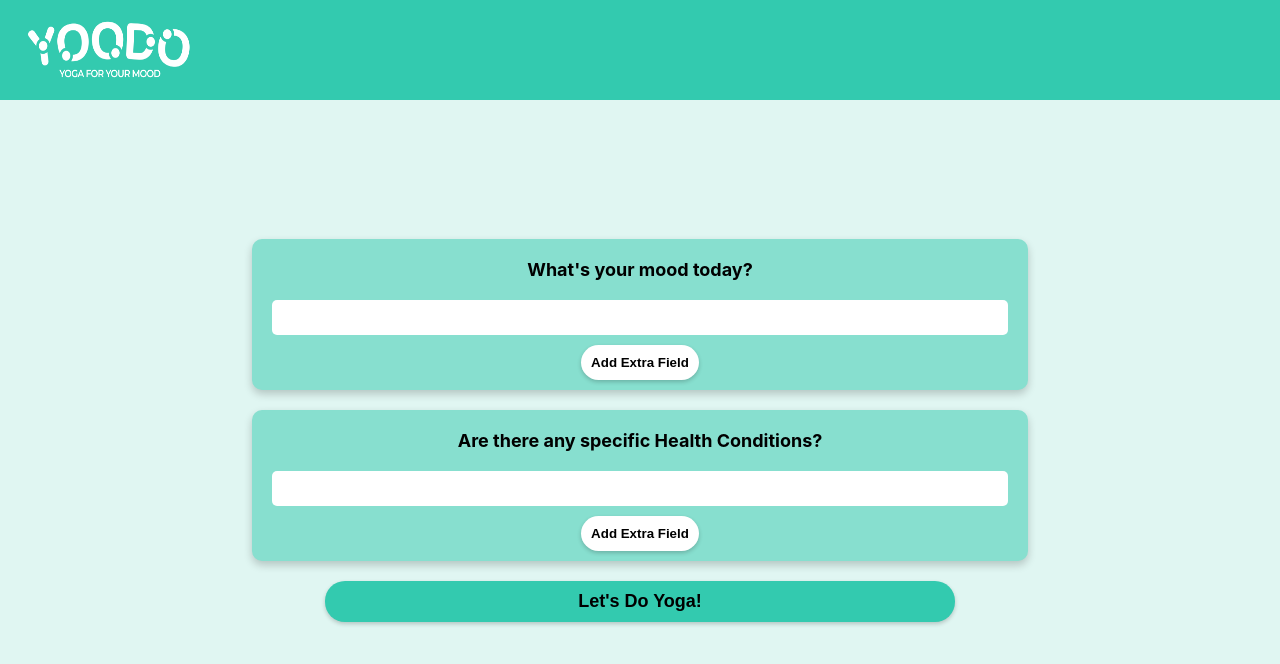
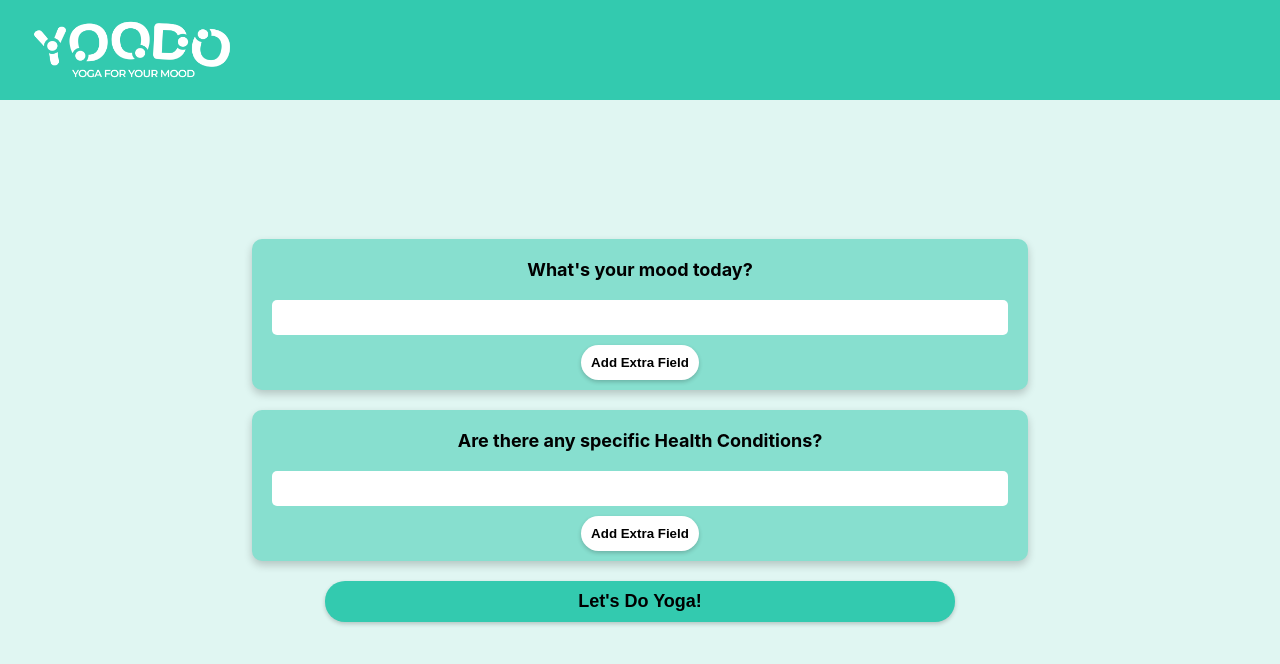
Before and after one commit to pepkh/Yoodo, a React (Create React App) app in the folder frontend/: page / in a window 1280 px wide. Shown: the top 664 px of the page. Built offline with nearby package versions, Linux system fonts and the light colour scheme.

Commit message:
change logo size a bit

```diff
--- a/frontend/src/components/NavBar.js
+++ b/frontend/src/components/NavBar.js
@@ -5,7 +5,7 @@ export const NavBar = () => {
     return (
         <div className="navbar">
             {/* icon and main options */}
-            <img src={logo} alt="" width={220} height={150}></img>
+            <img src={logo} alt="" height={150}></img>
         </div>
     );
 };
```
